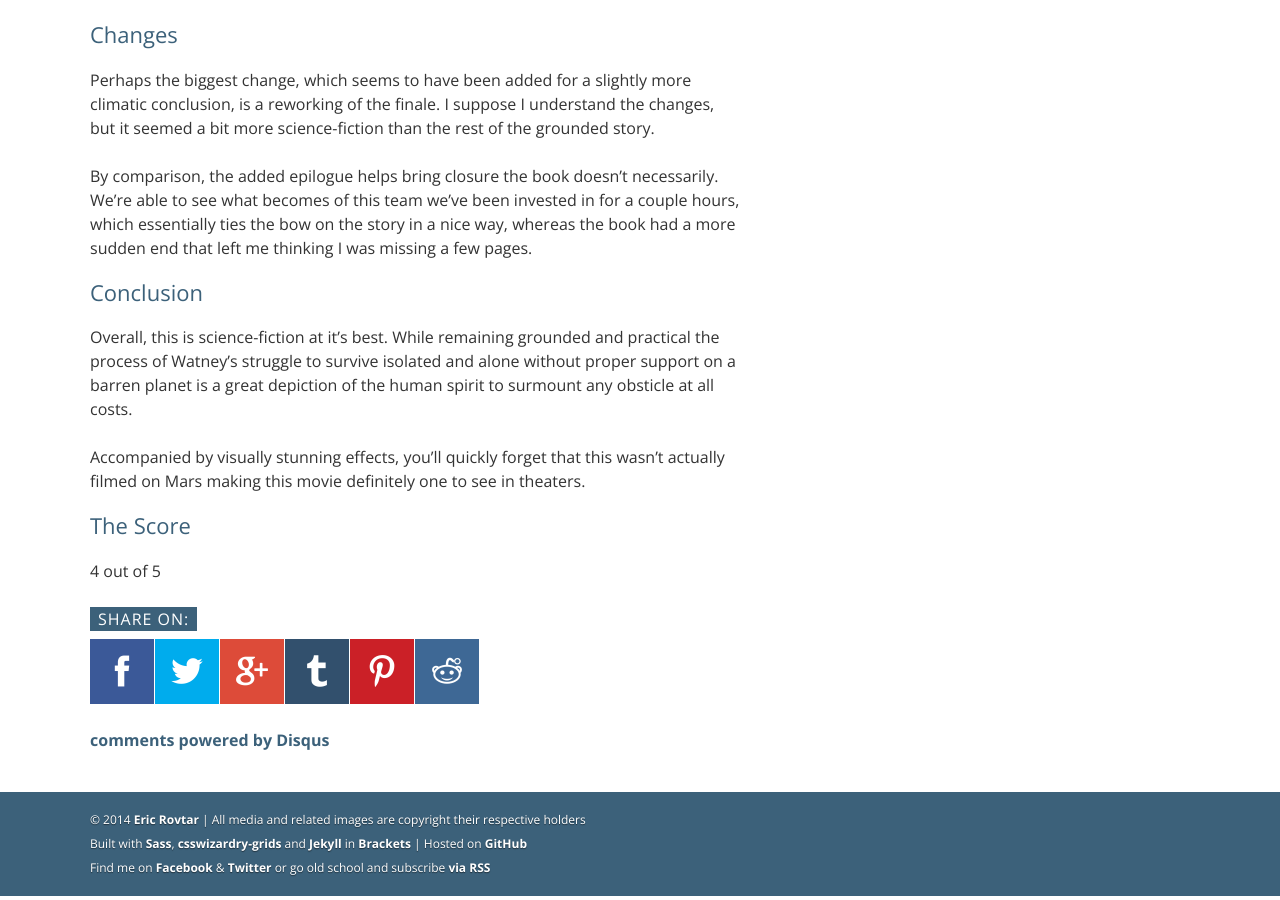
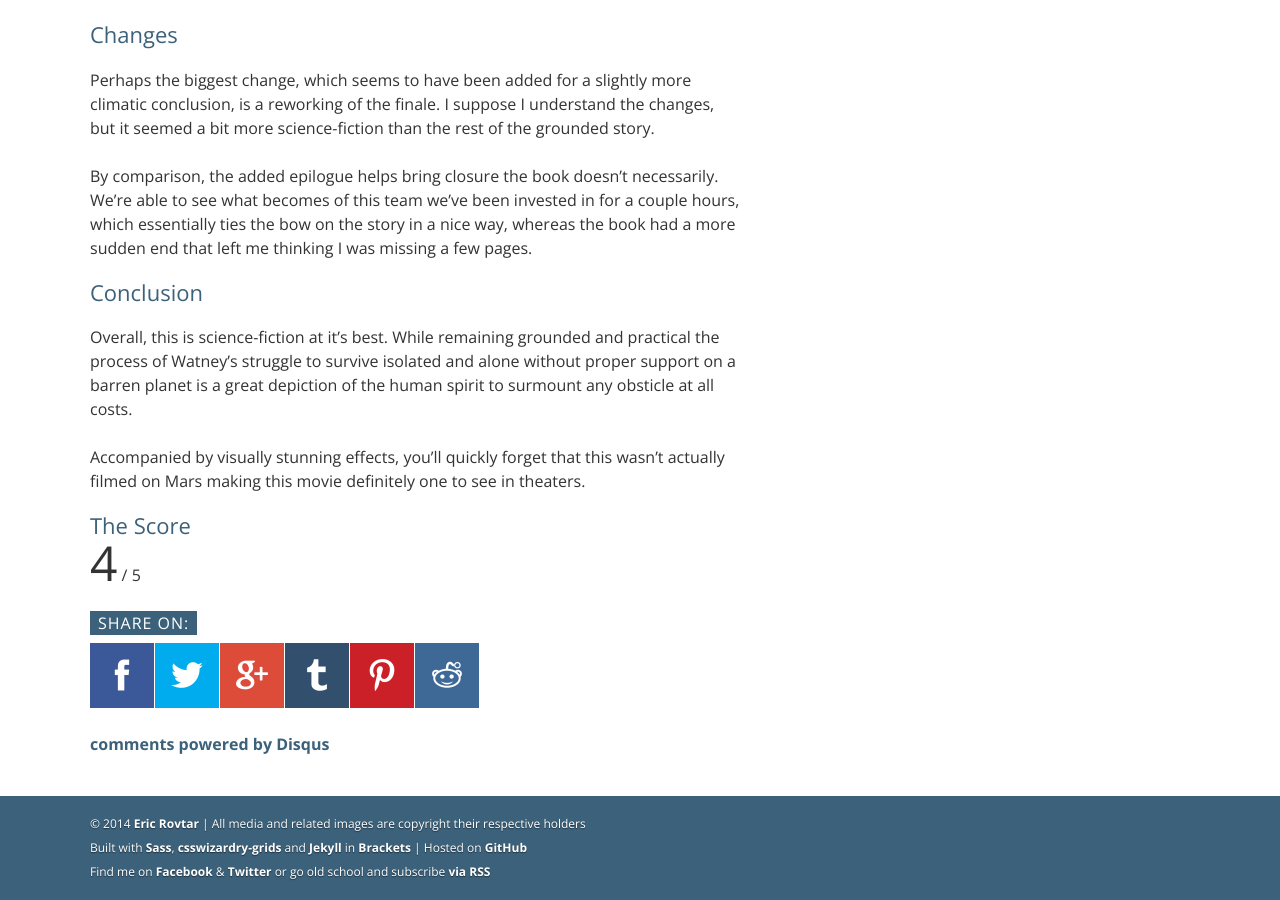
Before and after one commit to ericrovtar/ericrovtar.github.io, a Jekyll site: the page built from _posts/2015-10-02-the-martian-review.md, in a window 1280 px wide and 900 px high, scrolled down 1354 px. Built offline with Jekyll 4.4.1, drawn with Linux system fonts in a browser that asks for light colours; nearby versions of some CDN libraries; comment, search, counter and statistics services are not loaded.

Commit message:
Score Changes

```diff
--- a/_posts/2015-10-02-the-martian-review.md
+++ b/_posts/2015-10-02-the-martian-review.md
@@ -43,4 +43,4 @@ Overall, this is science-fiction at it&rsquo;s best. While remaining grounded an
 Accompanied by visually stunning effects, you&rsquo;ll quickly forget that this wasn&rsquo;t actually filmed on Mars making this movie definitely one to see in theaters.
 
 ##The Score
-4 out of 5
+<span class="h1">4</span> / 5
```
